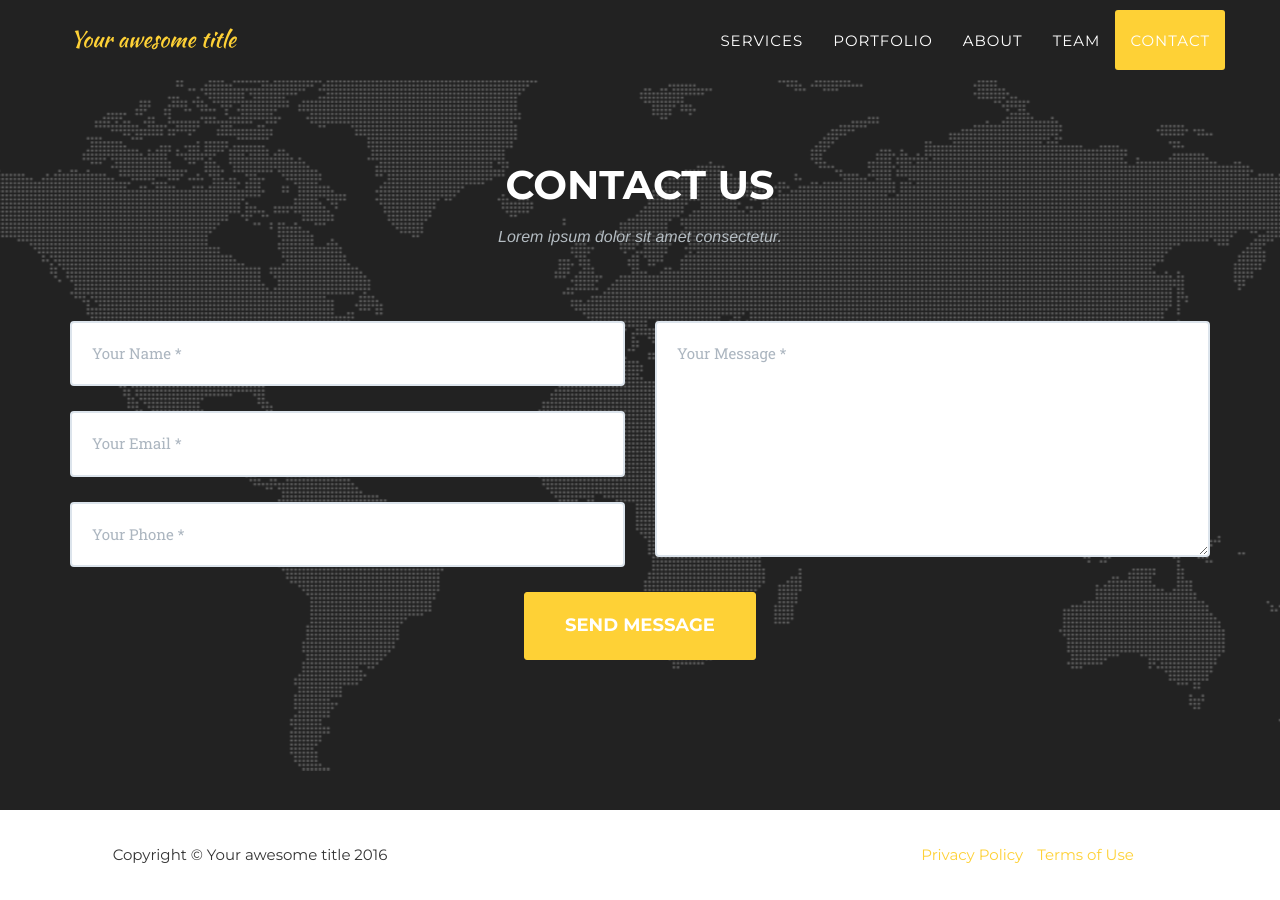
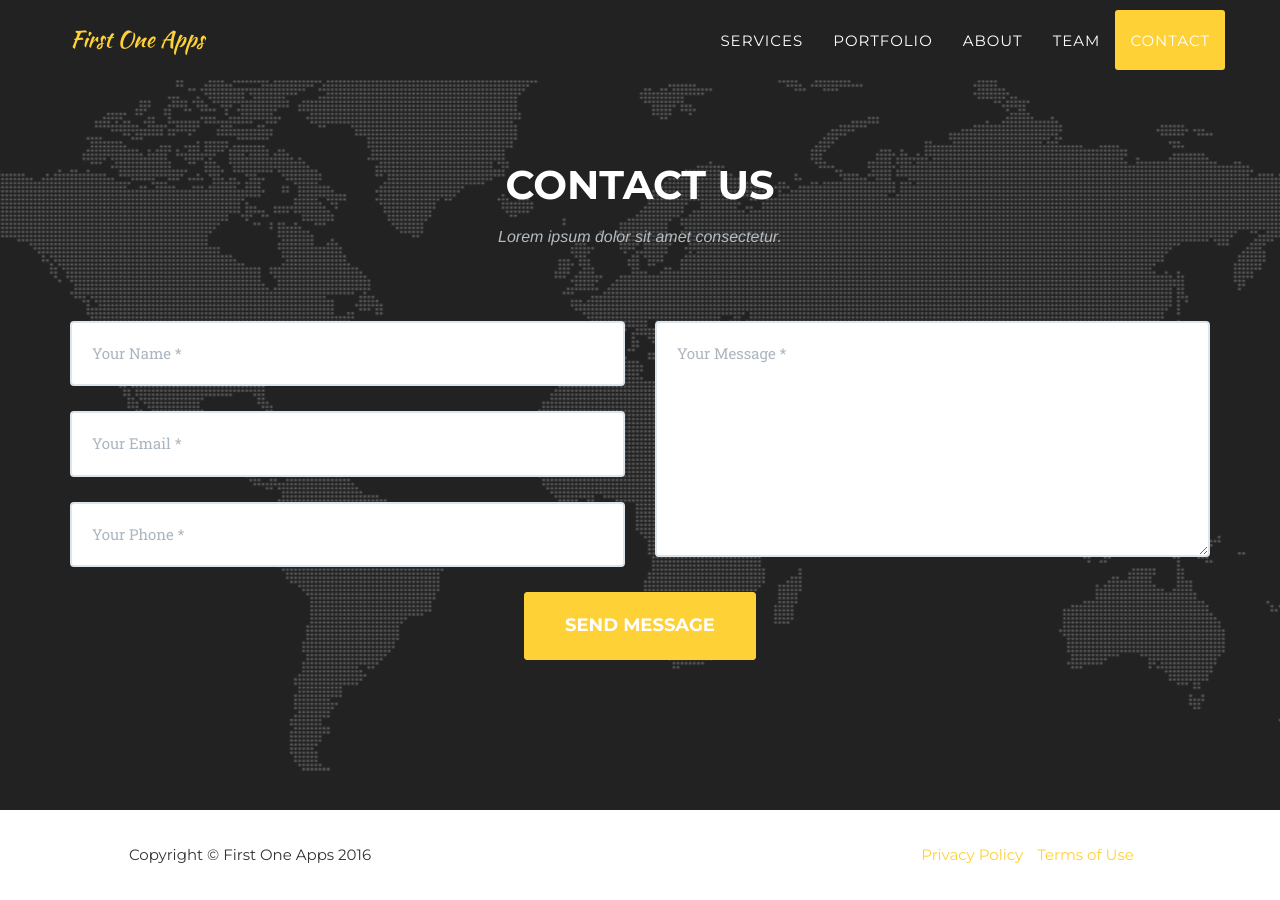
Before and after one commit to firstoneapps/firstoneapps.github.io, a Jekyll site: the page built from index.html, in a window 1280 px wide and 900 px high, scrolled down 5161 px. Built offline with Jekyll 4.4.1, drawn with Linux system fonts in a browser that asks for light colours; some web fonts are replaced.

Commit message:
Update _config.yml

```diff
--- a/_config.yml
+++ b/_config.yml
@@ -13,16 +13,14 @@
 # you will see them accessed via {{ site.title }}, {{ site.email }}, and so on.
 # You can create any custom variable you would like, and they will be accessible
 # in the templates via {{ site.myvariable }}.
-title: Your awesome title
-email: your-email@domain.com
+title: First One Apps
+email: derpzxc+firstoneapps@gmail.com
 description: > # this means to ignore newlines until "baseurl:"
-  Write an awesome description for your new site here. You can edit this
-  line in _config.yml. It will appear in your document head meta (for
-  Google search results) and in your feed.xml site description.
+  At First One Apps we develop iOS, Android and web apps.
 baseurl: "" # the subpath of your site, e.g. /blog
-url: "http://example.com" # the base hostname & protocol for your site
-twitter_username: jekyllrb
-github_username:  jekyll
+url: "https://firstoneapps.github.io" # the base hostname & protocol for your site
+twitter_username: derpoliuk
+github_username:  derpoliuk
 
 # Build settings
 markdown: kramdown
```
